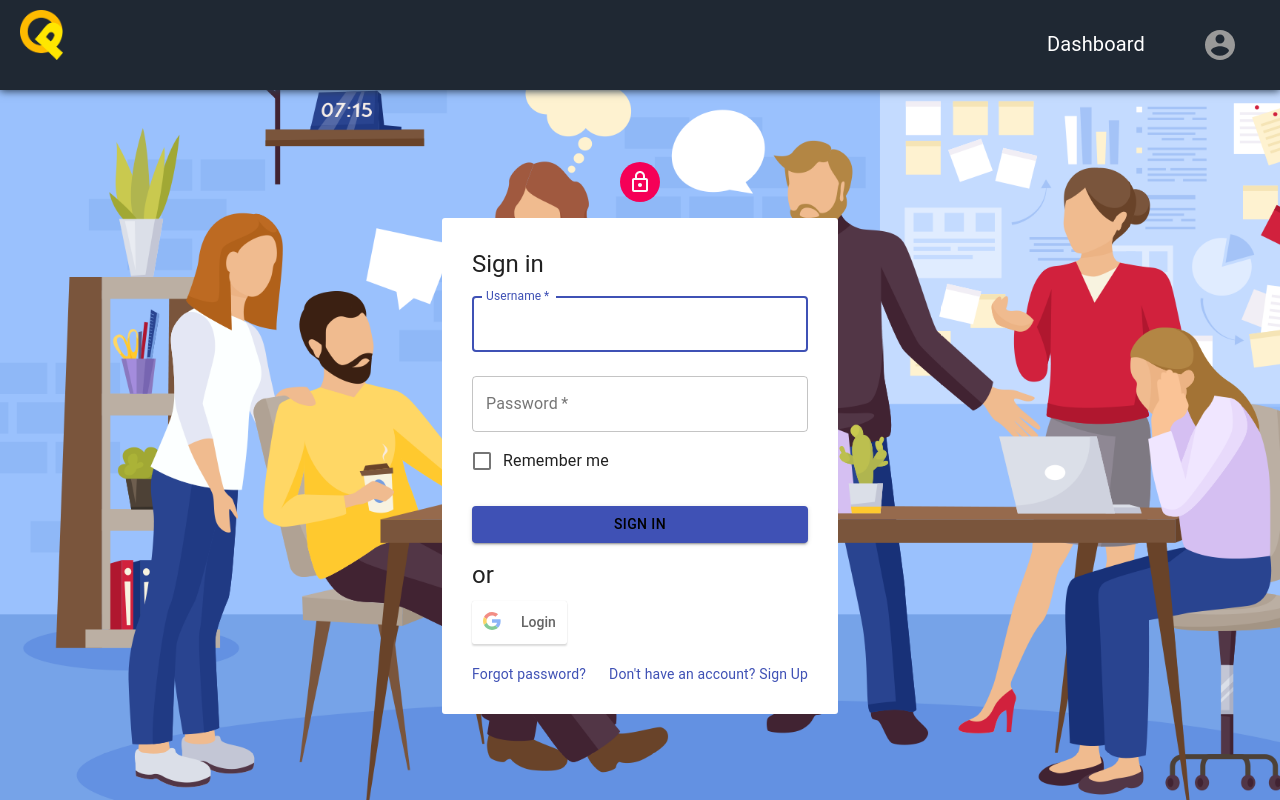
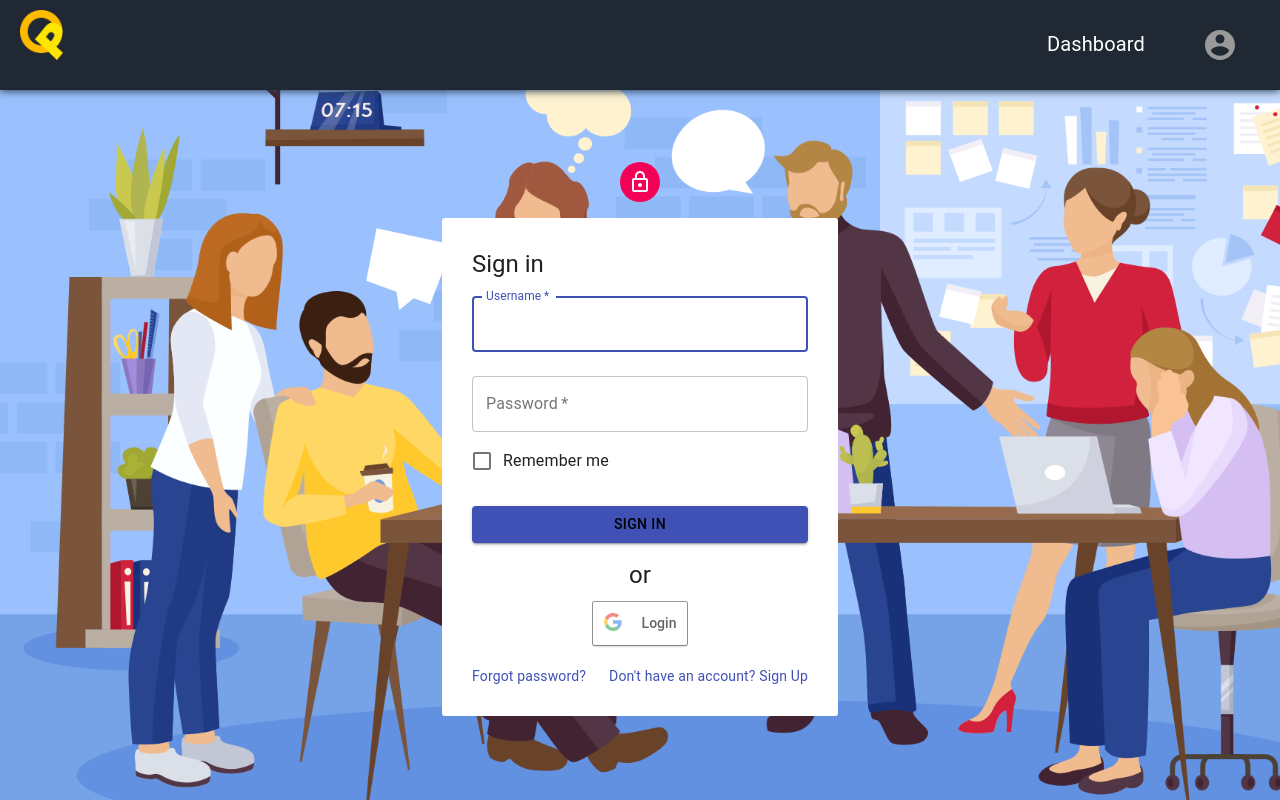
Before and after one commit to Arjunbhavsar/Job-Portal, a React (Create React App) app: page /login in a window 1280 px wide. Built offline with nearby package versions, Linux system fonts and the light colour scheme.

Commit message:
Add files via upload

```diff
--- a/src/component/LoginComponent.jsx
+++ b/src/component/LoginComponent.jsx
@@ -243,13 +243,17 @@ class LoginComponenet extends Component {
                             onClick={this.loginClicked}>
                                 Sign In
                         </Button>
-                        <Typography component="h5" variant="h5" style={{"padding-bottom": "10px"}}>or</Typography>
+                        <div className="google-outer">
+                            <Typography component="h5" variant="h5" style={{ "padding-bottom": "10px" }}>or</Typography>
+                            <div className="google-button">
                                 <GoogleLogin
                                     clientId="388896389881-5je3ulqa0qfii59cgpq3ldnfiof49pfv.apps.googleusercontent.com"
                                     buttonText="Login"
                                     onSuccess={this.handleGoogleLogin}
                                     onFailure={this.handleError}
                                     cookiePolicy={'single_host_origin'} />
+                            </div>
+                        </div>
                         <div style={{"height": "20px"}}></div>
                         <Grid container>
                             <Grid item xs>
```
Lines whose indentation alone changed are shown as unchanged.
